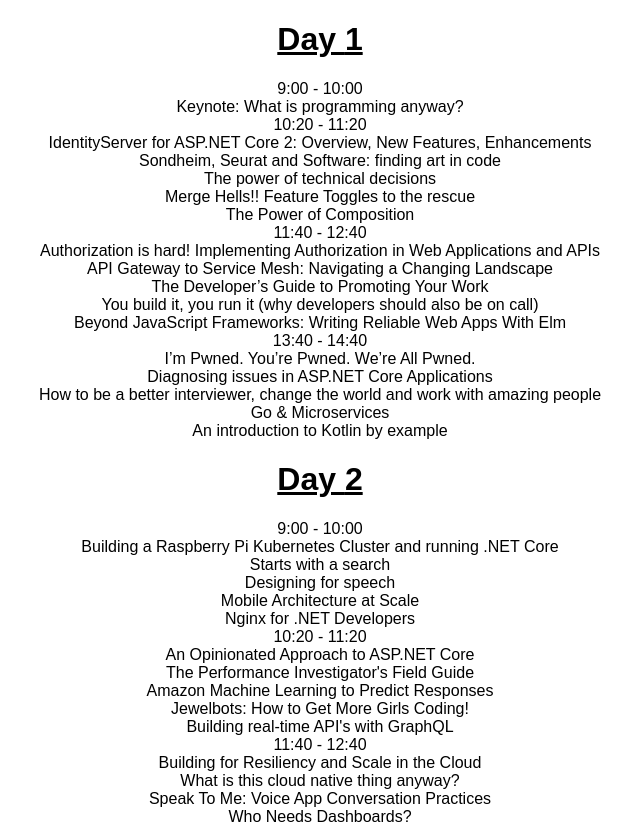
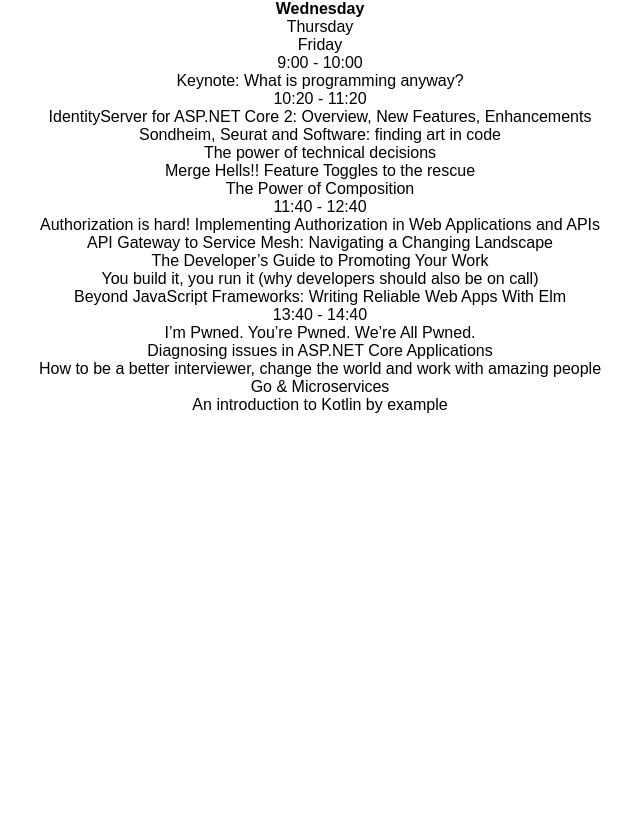
Before and after one commit to JakeGinnivan/ndc-agenda2, a React (Create React App) app: page / in a window 1280 px wide. Shown: the top 824 px of the page, without its empty margins (320-960 px from the left). After the commit the page ends 800 px from the top, so only its background shows below. Built offline with nearby package versions, Linux system fonts and the light colour scheme.

Commit message:
Introduced tabbed days

```diff
--- a/src/App.js
+++ b/src/App.js
@@ -2,6 +2,13 @@
 import './App.css'
 import { fetchAgenda } from './agenda'
 import { Day } from './day'
+import { Tabs } from './tabs'
+
+const dayLookup = {
+    1: 'Wednesday',
+    2: 'Thursday',
+    3: 'Friday'
+}
 
 class App extends Component {
     state = { talks: [] }
@@ -15,9 +22,15 @@
 
         return (
             <div className="App">
-                {days.map(({ key, values: talks }) => (
-                    <Day day={key} talks={talks} />
-                ))}
+                <Tabs
+                    tabs={days.map(day => ({
+                        header: dayLookup[day.key],
+                        data: day
+                    }))}
+                    renderData={data => (
+                        <Day day={data.key} talks={data.values} />
+                    )}
+                />
             </div>
         )
     }
--- a/src/day.js
+++ b/src/day.js
@@ -7,7 +7,6 @@
 
 export const Day = ({ day, talks }) => (
     <React.Fragment>
-        <Header>Day {day}</Header>
         {groupBy(
             talks,
             talk => ({
--- /dev/null
+++ b/src/tabs.js
@@ -0,0 +1,49 @@
+import * as React from 'react'
+import * as propTypes from 'prop-types'
+
+export const TabHeader = ({ onSelect, selected, children }) => (
+    <div
+        onClick={onSelect}
+        style={{ fontWeight: selected ? 'bold' : 'normal' }}
+    >
+        {children}
+    </div>
+)
+
+export class Tabs extends React.Component {
+    state = { selectedIndex: 0 }
+
+    render() {
+        const contentData = this.props.tabs[this.state.selectedIndex]
+
+        return (
+            <React.Fragment>
+                <div>
+                    {this.props.tabs.map((tab, index) => (
+                        <TabHeader
+                            selected={index === this.state.selectedIndex}
+                            onSelect={() =>
+                                this.setState({ selectedIndex: index })
+                            }
+                        >
+                            {tab.header}
+                        </TabHeader>
+                    ))}
+                </div>
+                <div>
+                    {contentData && this.props.renderData(contentData.data)}
+                </div>
+            </React.Fragment>
+        )
+    }
+}
+
+Tabs.propTypes = {
+    tabs: propTypes.arrayOf(
+        propTypes.shape({
+            header: propTypes.string.isRequired,
+            data: propTypes.object.isRequired
+        })
+    ),
+    renderData: propTypes.func.isRequired
+}
```
